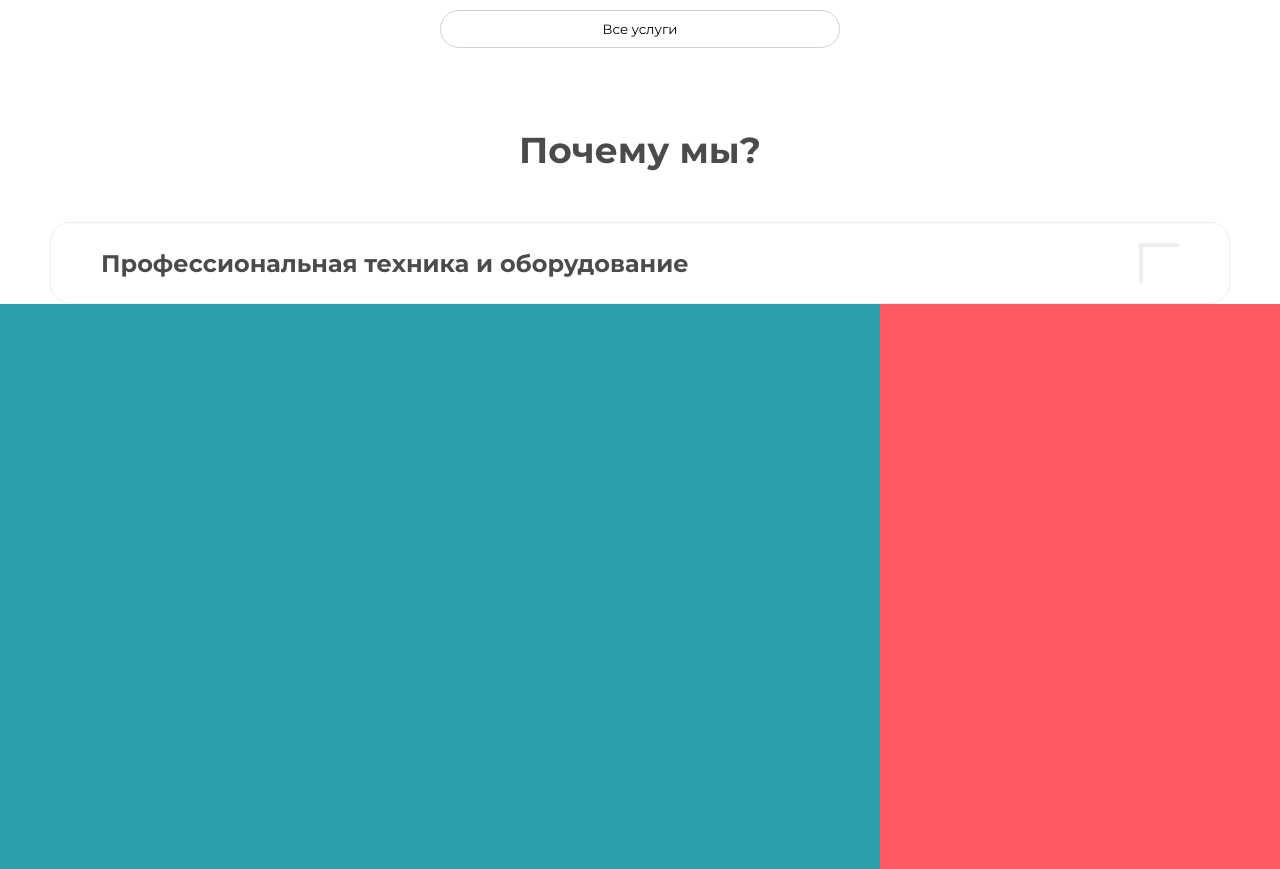
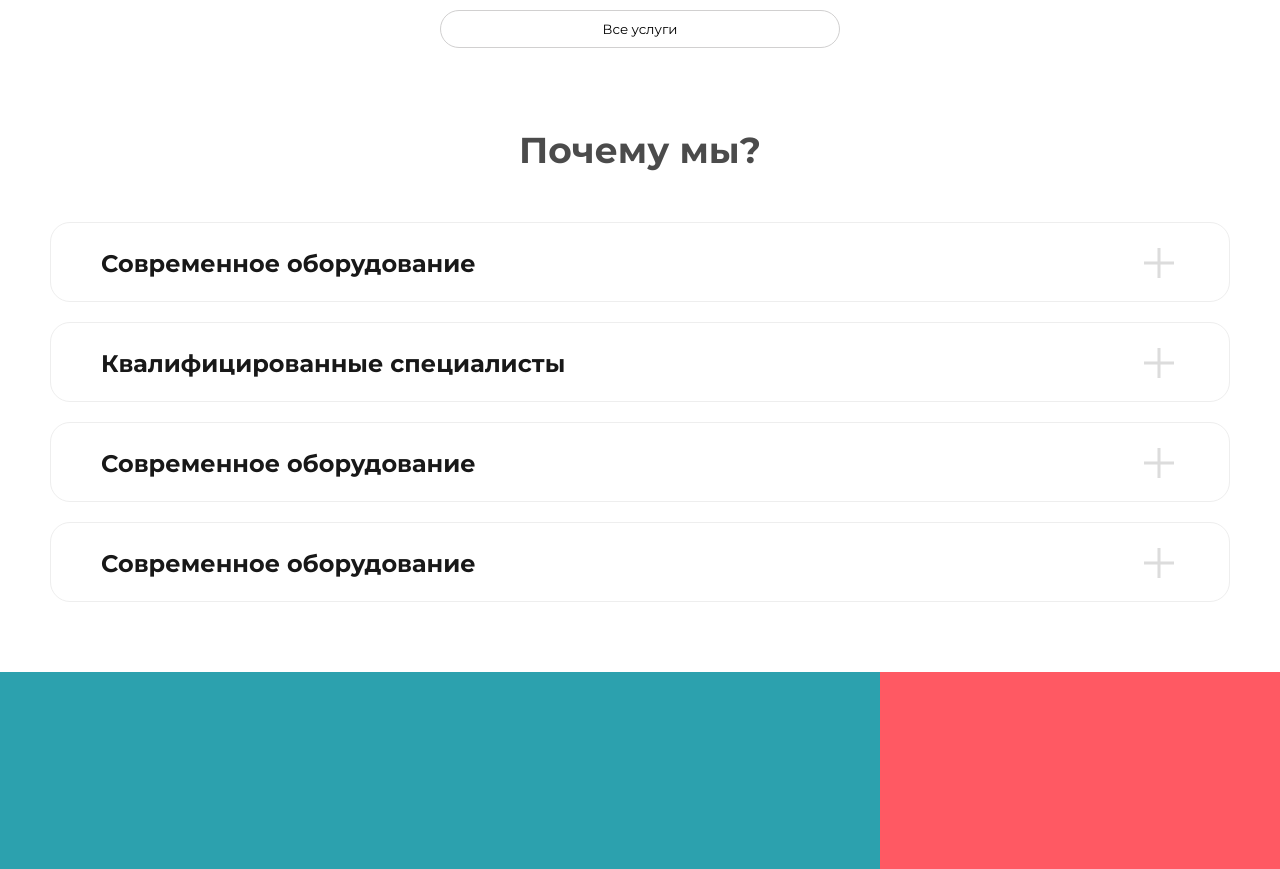
Before and after one commit to ErlanAkimov/stomaland, a React (Create React App) app: page / in a window 1280 px wide. Shown: the part 1320-2189 px from the top of the page. Built offline with nearby package versions, Linux system fonts and the light colour scheme.

Commit message:
prepared components for main page

```diff
--- /dev/null
+++ b/src/components/data.js
@@ -0,0 +1,51 @@
+import img1 from '../assets/images/anyridge.png'
+
+export const servicesCards = [
+    {
+        id: '1',
+        title: 'Лечение зубов',
+        text: 'Профессиональное лечение зубов высококвалифицированными врачами с гарантией качества.',
+        btn_text: 'Записаться к врачу',
+        btn_link: '',
+        img: '',
+    },
+    {
+        id: '2',
+        title: 'Протезирование',
+        text: 'Съемное и несъемное протезирование с использованием современных технологий и материалов',
+        btn_text: 'Выбрать тип протеза',
+        btn_link: '',
+        img: '',
+    },
+    {
+        id: '3',
+        title: 'Имплантация',
+        text: 'Дентальные импланты (а также AnyRidge) проверенные временем и рекомендованные профессионалами',
+        btn_text: 'Смотреть прайс',
+        btn_link: '',
+        img: img1,
+    },
+]
+
+export const benefits = [
+	{
+		id: '1',
+		title: 'Современное оборудование',
+		text: 'Специалисты нашего центра применяют сертифицированные материалы и одноразовые дентальные инструменты, доказавшие свою эффективность и безопасность при клинических исследованиях.',
+	},
+	{
+		id: '2',
+		title: 'Квалифицированные специалисты ',
+		text: 'Специалисты нашего центра применяют сертифицированные материалы и одноразовые дентальные инструменты, доказавшие свою эффективность и безопасность при клинических исследованиях.',
+	},
+	{
+		id: '3',
+		title: 'Современное оборудование',
+		text: 'Специалисты нашего центра применяют сертифицированные материалы и одноразовые дентальные инструменты, доказавшие свою эффективность и безопасность при клинических исследованиях.',
+	},
+	{
+		id: '4',
+		title: 'Современное оборудование',
+		text: 'Специалисты нашего центра применяют сертифицированные материалы и одноразовые дентальные инструменты, доказавшие свою эффективность и безопасность при клинических исследованиях.',
+	},
+];
--- a/src/pages/Homepage/Homepage.jsx
+++ b/src/pages/Homepage/Homepage.jsx
@@ -2,42 +2,19 @@ import React from 'react';
 import { Link } from 'react-router-dom';
 import './Homepage.scss';
 import Banner from '../../components/Banner/Banner';
+import { benefits, servicesCards } from '../../components/data';
+import ServicesCards from './ServicesCards/ServicesCards';
 
 import implant from '../../assets/images/anyridge.png';
+import WhyWe from './WhyWe/WhyWe';
 
 function Homepage() {
+
+
 	return (
 		<div>
 			<Banner />
-			<div className="content">
-				<div className="card">
-					<h2 className="card__title">Лечение зубов</h2>
-					<p className="card__text">
-						Профессиональное лечение зубов высококвалифицированными врачами с гарантией
-						качества.
-					</p>
-					<button className="card__btn btn-hover">Записаться к врачу</button>
-				</div>
-
-				<div className="card">
-					<h2 className="card__title">Протезирование</h2>
-					<p className="card__text">
-						Съемное и несъемное протезирование с использованием современных технологий и
-						материалов
-					</p>
-					<button className="card__btn btn-hover">Выбрать тип протеза</button>
-				</div>
-
-				<div className="card">
-					<h2 className="card__title">Имплантация</h2>
-					<p className="card__text">
-						Дентальные импланты (а также AnyRidge) проверенные временем и
-						рекомендованные профессионалами
-					</p>
-					<img src={implant} alt="" className="card__img" />
-					<button className="card__btn btn-hover">Смотреть прайс</button>
-				</div>
-			</div>
+            <ServicesCards props={servicesCards} />
 
 			<div className="all-services-btn">
 				<Link to="">
@@ -45,17 +22,7 @@ function Homepage() {
 				</Link>
 			</div>
 
-			<h1 className="title">Почему мы?</h1>
-
-			<div className="qa-block">
-				<div className="qa-item">
-					<h2 className="qa-title">Профессиональная техника и оборудование</h2>
-                    <div className="qa-close">
-                        <div className="qa-close-hor"></div>
-                        <div className="qa-close-vert"></div>
-                    </div>
-				</div>
-			</div>
+            <WhyWe props={benefits} />
 		</div>
 	);
 }
--- a/src/pages/Homepage/Homepage.scss
+++ b/src/pages/Homepage/Homepage.scss
@@ -18,18 +18,18 @@
 	box-shadow: 0 0 10px rgb(238, 238, 238);
 	border-radius: 30px;
 	cursor: pointer;
-    transition: .18s ease-in-out;
+	transition: 0.18s ease-in-out;
 	padding: 30px 50px;
 	position: relative;
 	overflow: hidden;
 
 	&:hover {
-        box-shadow: 0 0 30px rgb(234,234,234);
+		box-shadow: 0 0 30px rgb(234, 234, 234);
 	}
 
 	&__text {
 		margin-top: 20px;
-        opacity: .6;
+		opacity: 0.6;
 		height: 100px;
 		width: 70%;
 	}
@@ -46,13 +46,13 @@
 	&__img {
 		width: 350px;
 		position: absolute;
-        right:-120px;
+		right: -120px;
 		bottom: -80px;
 	}
 }
 
-.btn-hover{
-    transition: .1s ease-in-out;
+.btn-hover {
+	transition: 0.1s ease-in-out;
 	&:hover {
 		background-color: #2ca1ae;
 		color: #e4f0f1;
@@ -60,7 +60,6 @@
 		border: 1px solid #2ca1ae;
 	}
 }
-
 
 .all-services-btn {
 	margin: 0 auto;
@@ -75,42 +74,3 @@
 		cursor: pointer;
 	}
 }
-
-.qa-block {
-    max-width: 1440px;
-    margin-inline: auto;
-    padding: 0 50px;
-
-    .qa-title {
-        opacity: .7;
-    }
-
-    .qa-item {
-        padding: 20px 50px;
-        border: 1px solid rgb(238,238,238);
-        border-radius: 20px;
-        display: flex;
-        align-items: center;
-        justify-content: space-between;
-    }
-
-    .qa-close {
-        width: 40px;
-        height: 40px;
-        position: relative;
-    }
-
-    .qa-close-hor {
-        position: absolute;
-        background-color: rgb(238,238,238);
-        width: 40px;
-        height: 4px;
-    }
-
-    .qa-close-vert {
-        position: absolute;
-        background-color: rgb(238,238,238);
-        width: 4px;
-        height: 40px;
-    }
-}
--- /dev/null
+++ b/src/pages/Homepage/ServicesCards/ServicesCards.jsx
@@ -0,0 +1,22 @@
+import { Link } from 'react-router-dom';
+
+function ServicesCards({ props }) {
+	return (
+		<div className='content'>
+			{props.map((item) => {
+				return (
+					<div key={item.id} className="card">
+						<h2 className="card__title">{item.title}</h2>
+						<p className="card__text">
+                            {item.text}
+						</p>
+						<Link to={item.btn_link}><button className="card__btn btn-hover">{item.btn_text}</button></Link>
+                        <img src={item.img} alt="" className="card__img" />
+					</div>
+				);
+			})}
+		</div>
+	);
+}
+
+export default ServicesCards;
--- /dev/null
+++ b/src/pages/Homepage/WhyWe/WhyWe.jsx
@@ -0,0 +1,47 @@
+import React from "react";
+import './WhyWe.scss';
+
+function WhyWe({props}) {
+    const [isHided, setIsHided] = React.useState({});
+    const toggleHeight = (itemId) => {
+        setIsHided((prevValue) => ({
+            ...prevValue,
+            [itemId]: !prevValue[itemId],
+        }));
+    };
+
+
+	return (
+		<div>
+			<h1 className="title">Почему мы?</h1>
+
+			<div className="qa-block ">
+				{props.map((item) => {
+					return (
+						<div
+							key={item.id}
+							className={`qa-item ${isHided[item.id] ? 'hided' : ''}`}
+							onClick={() => {
+								toggleHeight(item.id);
+							}}
+						>
+							<div className="qa-open-side">
+								<h2 className="qa-title">{item.title}</h2>
+								<div className="qa-close">
+									<div className="qa-close-hor"></div>
+									<div className="qa-close-vert"></div>
+								</div>
+							</div>
+
+							<div className="qa-close-side">
+								<p>{item.text}</p>
+							</div>
+						</div>
+					);
+				})}
+			</div>
+		</div>
+	);
+}
+
+export default WhyWe;
--- /dev/null
+++ b/src/pages/Homepage/WhyWe/WhyWe.scss
@@ -0,0 +1,66 @@
+.qa-block {
+	max-width: 1440px;
+	margin-inline: auto;
+	padding: 0 50px 70px;
+    display: flex;
+    flex-direction: column;
+    row-gap: 20px;
+
+	.qa-title {
+		opacity: 0.9;
+	}
+
+	.qa-item {
+		padding: 20px 50px;
+		border: 1px solid rgb(238, 238, 238);
+		border-radius: 20px;
+        overflow: hidden;
+        transition: 1s linear;
+        height: 80px;
+        cursor: pointer;
+	}
+
+    .hided {
+        height: initial;
+    }
+
+	.qa-open-side {
+		display: flex;
+		align-items: center;
+		justify-content: space-between;
+	}
+
+	.qa-close-side {
+		font-weight: 500;
+		font-size: 18px;
+        margin-top: 30px;
+
+	}
+
+	.qa-close {
+		width: 40px;
+		height: 40px;
+		position: relative;
+		cursor: pointer;
+	}
+
+	.qa-close-hor {
+		position: absolute;
+		background-color: rgb(220, 220, 220);
+		width: 30px;
+		height: 3px;
+		top: 50%;
+		left: 50%;
+		transform: translate(-50%, -50%);
+	}
+
+	.qa-close-vert {
+		position: absolute;
+		background-color: rgb(220, 220, 220);
+		width: 3px;
+		height: 30px;
+		top: 50%;
+		left: 50%;
+		transform: translate(-50%, -50%);
+	}
+}
```
Lines whose indentation alone changed are shown as unchanged.
